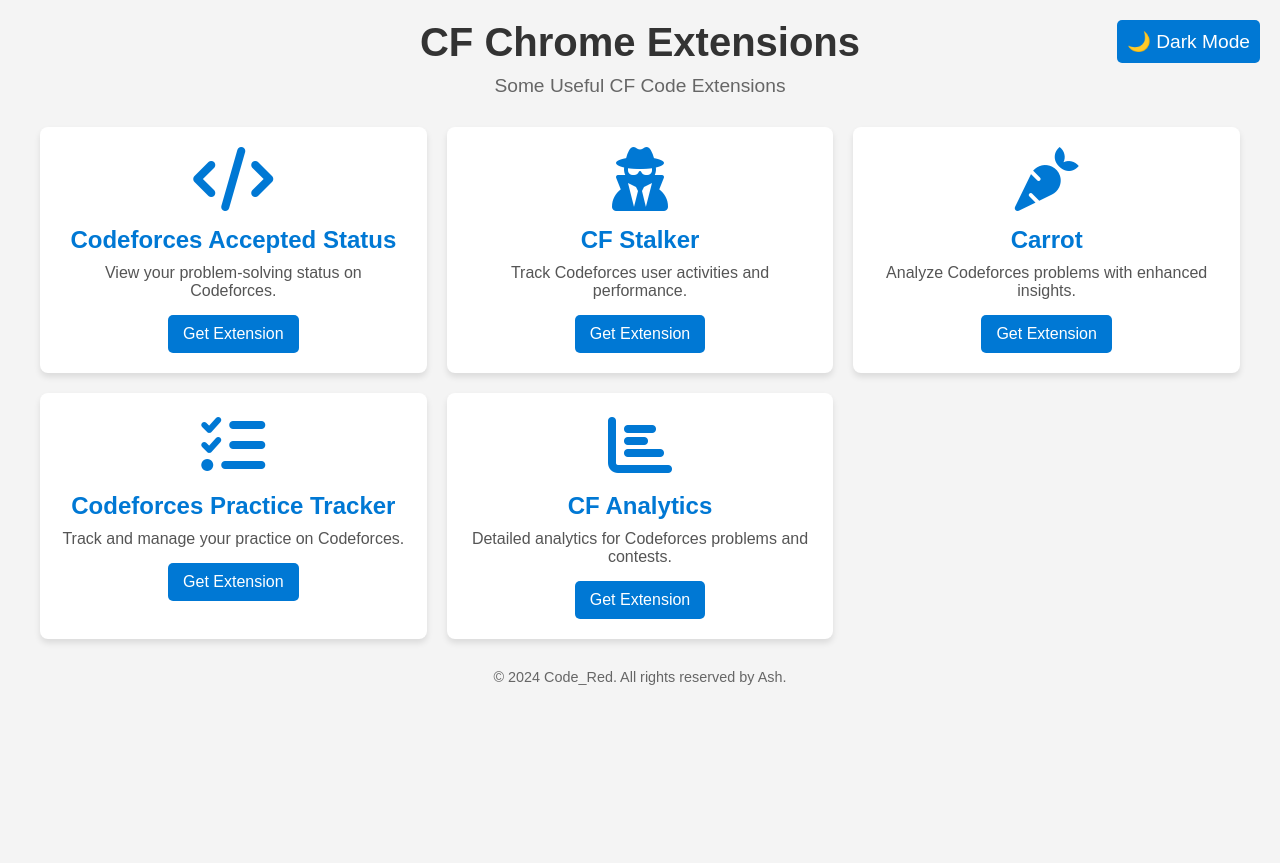
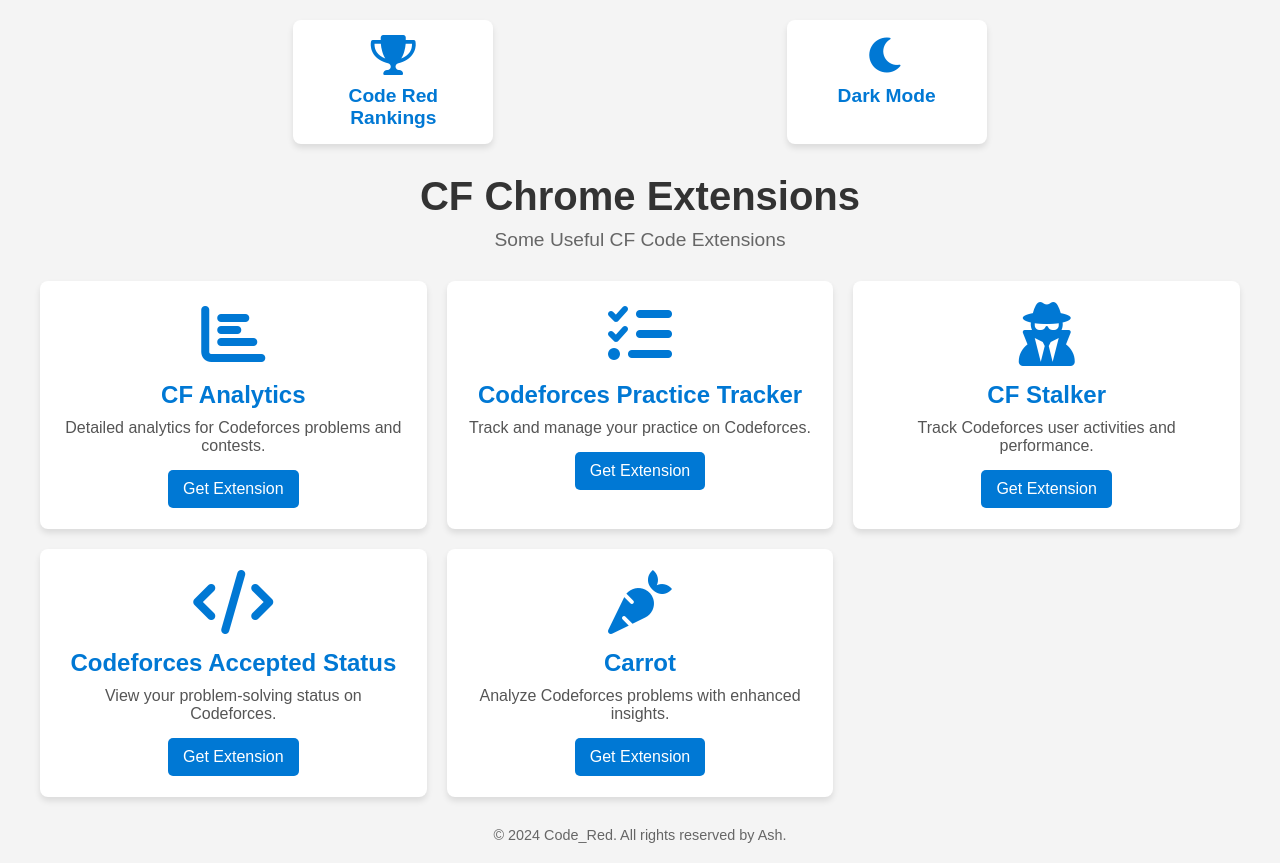
Before and after one commit to Ash-0-0/CF_Extensions, a plain HTML site: page index.html in a window 1280 px wide. Before the commit the page ends 800 px from the top, so only its background shows below. Drawn offline with Linux system fonts and the light colour scheme.

Commit message:
Update index.html

```diff
--- a/index.html
+++ b/index.html
@@ -1,5 +1,6 @@
 <!DOCTYPE html>
 <html lang="en">
+
 <head>
     <meta charset="UTF-8">
     <meta name="viewport" content="width=device-width, initial-scale=1.0">
@@ -24,21 +25,12 @@
         /* Dark Mode Styles */
         body.dark-mode {
             background-color: #333;
-            color: #f4f4f4; /* Ensuring text remains bright in dark mode */
+            color: #f4f4f4;
         }
 
         .dark-mode .card {
             background-color: #444;
-            color: #f4f4f4; /* Keeping card text bright in dark mode */
-        }
-
-        .dark-mode .button {
-            background-color: #0078d4;
-            color: #fff;
-        }
-
-        .dark-mode .button:hover {
-            background-color: #005fa1;
+            color: #f4f4f4;
         }
 
         header {
@@ -57,7 +49,6 @@
             margin-top: 10px;
         }
 
-        /* Ensure header text remains bright in dark mode */
         .dark-mode header h1,
         .dark-mode header p {
             color: #f4f4f4;
@@ -79,14 +70,16 @@
             border-radius: 8px;
             box-shadow: 0 4px 6px rgba(0, 0, 0, 0.1);
             overflow: hidden;
-            transition: transform 0.2s, box-shadow 0.2s;
+            transition: transform 0.2s, box-shadow 0.2s, border 0.2s;
             text-align: center;
             padding: 20px;
+            border: 1px solid transparent; /* Default border */
         }
 
         .card:hover {
             transform: translateY(-5px);
             box-shadow: 0 6px 12px rgba(0, 0, 0, 0.15);
+            border: 1px solid #0078d4; /* Thin blue border on hover */
         }
 
         .card-icon {
@@ -108,7 +101,7 @@
         }
 
         .dark-mode .card-content p {
-            color: #f4f4f4; /* Make sure card text is bright in dark mode */
+            color: #f4f4f4;
         }
 
         .button {
@@ -136,27 +129,70 @@
             color: #ccc;
         }
 
-        /* Dark Mode Toggle Button */
-        .dark-mode-toggle {
-            position: fixed;
-            top: 20px;
-            right: 20px;
-            background-color: #0078d4;
-            color: #fff;
-            border: none;
-            padding: 10px;
-            font-size: 1.2rem;
-            cursor: pointer;
-            border-radius: 5px;
-            transition: background-color 0.3s;
+        .top-buttons-container {
+            display: flex;
+            justify-content: space-evenly;
+            margin-bottom: 30px;
+            flex-wrap: wrap;
+            gap: 20px;
         }
 
-        .dark-mode-toggle:hover {
-            background-color: #005fa1;
+        .top-button-card {
+            background: #fff;
+            border-radius: 8px;
+            box-shadow: 0 4px 6px rgba(0, 0, 0, 0.1);
+            overflow: hidden;
+            transition: transform 0.2s, box-shadow 0.2s;
+            text-align: center;
+            padding: 15px;
+            flex: 1;
+            max-width: 200px;
+            cursor: pointer;
+        }
+
+        .top-button-card:hover {
+            transform: translateY(-5px);
+            box-shadow: 0 6px 12px rgba(0, 0, 0, 0.15);
+        }
+
+        .dark-mode .top-button-card {
+            background-color: #444;
+        }
+
+        .top-button-card h2 {
+            font-size: 1.2rem;
+            color: #0078d4;
+        }
+
+        .dark-mode .top-button-card h2 {
+            color: #f4f4f4;
+        }
+
+        .top-button-card i {
+            font-size: 2.5rem;
+            margin-bottom: 10px;
+            color: #0078d4;
+        }
+
+        .dark-mode .top-button-card i {
+            color: #f4f4f4;
         }
     </style>
 </head>
+
 <body>
+    <!-- Top Buttons as Cards -->
+    <div class="top-buttons-container">
+        <div class="top-button-card" onclick="window.open('https://ash-0-0.github.io/Code_Red_Tracker/', '_blank')">
+            <i class="fas fa-trophy"></i>
+            <h2>Code Red Rankings</h2>
+        </div>
+        <div class="top-button-card" onclick="toggleDarkMode()">
+            <i class="fas fa-moon" id="dark-mode-icon"></i>
+            <h2 id="dark-mode-text">Dark Mode</h2>
+        </div>
+    </div>
+
     <header>
         <h1>CF Chrome Extensions</h1>
         <p>Some Useful CF Code Extensions</p>
@@ -164,11 +200,21 @@
     <main>
         <div class="extension-list">
             <div class="card">
-                <i class="fas fa-code card-icon"></i>
+                <i class="fas fa-chart-bar card-icon"></i>
                 <div class="card-content">
-                    <h2>Codeforces Accepted Status</h2>
-                    <p>View your problem-solving status on Codeforces.</p>
-                    <a href="https://chromewebstore.google.com/detail/codeforces-accepted-statu/lclfamkhegbjgbmaefginodfepckkkme" target="_blank" class="button">Get Extension</a>
+                    <h2>CF Analytics</h2>
+                    <p>Detailed analytics for Codeforces problems and contests.</p>
+                    <a href="https://chromewebstore.google.com/detail/cf-analytics/hhljbjodjdbjbggddjaidojnlmaobcpo"
+                        target="_blank" class="button">Get Extension</a>
+                </div>
+            </div>
+            <div class="card">
+                <i class="fas fa-tasks card-icon"></i>
+                <div class="card-content">
+                    <h2>Codeforces Practice Tracker</h2>
+                    <p>Track and manage your practice on Codeforces.</p>
+                    <a href="https://chromewebstore.google.com/detail/codeforces-practice-track/cnahgdhboflcnojgmeehhhfeoojifonm"
+                        target="_blank" class="button">Get Extension</a>
                 </div>
             </div>
             <div class="card">
@@ -176,7 +222,17 @@
                 <div class="card-content">
                     <h2>CF Stalker</h2>
                     <p>Track Codeforces user activities and performance.</p>
-                    <a href="https://chromewebstore.google.com/detail/cf-stalker/njjefmgmfomkdfkoiimnjbhckbjldihb" target="_blank" class="button">Get Extension</a>
+                    <a href="https://chromewebstore.google.com/detail/cf-stalker/njjefmgmfomkdfkoiimnjbhckbjldihb"
+                        target="_blank" class="button">Get Extension</a>
+                </div>
+            </div>
+            <div class="card">
+                <i class="fas fa-code card-icon"></i>
+                <div class="card-content">
+                    <h2>Codeforces Accepted Status</h2>
+                    <p>View your problem-solving status on Codeforces.</p>
+                    <a href="https://chromewebstore.google.com/detail/codeforces-accepted-statu/lclfamkhegbjgbmaefginodfepckkkme"
+                        target="_blank" class="button">Get Extension</a>
                 </div>
             </div>
             <div class="card">
@@ -184,23 +240,8 @@
                 <div class="card-content">
                     <h2>Carrot</h2>
                     <p>Analyze Codeforces problems with enhanced insights.</p>
-                    <a href="https://chromewebstore.google.com/detail/carrot/gakohpplicjdhhfllilcjpfildodfnnn" target="_blank" class="button">Get Extension</a>
-                </div>
-            </div>
-            <div class="card">
-                <i class="fas fa-tasks card-icon"></i>
-                <div class="card-content">
-                    <h2>Codeforces Practice Tracker</h2>
-                    <p>Track and manage your practice on Codeforces.</p>
-                    <a href="https://chromewebstore.google.com/detail/codeforces-practice-track/cnahgdhboflcnojgmeehhhfeoojifonm" target="_blank" class="button">Get Extension</a>
-                </div>
-            </div>
-            <div class="card">
-                <i class="fas fa-chart-bar card-icon"></i>
-                <div class="card-content">
-                    <h2>CF Analytics</h2>
-                    <p>Detailed analytics for Codeforces problems and contests.</p>
-                    <a href="https://chromewebstore.google.com/detail/cf-analytics/hhljbjodjdbjbggddjaidojnlmaobcpo" target="_blank" class="button">Get Extension</a>
+                    <a href="https://chromewebstore.google.com/detail/carrot/gakohpplicjdhhfllilcjpfildodfnnn"
+                        target="_blank" class="button">Get Extension</a>
                 </div>
             </div>
         </div>
@@ -209,19 +250,23 @@
         <p>&copy; 2024 Code_Red. All rights reserved by Ash.</p>
     </footer>
 
-    <!-- Dark Mode Toggle Button -->
-    <button class="dark-mode-toggle" onclick="toggleDarkMode()">🌙 Dark Mode</button>
-
     <script>
         function toggleDarkMode() {
-            document.body.classList.toggle('dark-mode');
-            const darkModeButton = document.querySelector('.dark-mode-toggle');
-            if (document.body.classList.contains('dark-mode')) {
-                darkModeButton.textContent = '☀️ Light Mode';
+            const body = document.body;
+            const text = document.getElementById('dark-mode-text');
+            const icon = document.getElementById('dark-mode-icon');
+
+            body.classList.toggle('dark-mode');
+
+            if (body.classList.contains('dark-mode')) {
+                text.textContent = 'Light Mode';
+                icon.classList.replace('fa-moon', 'fa-sun');
             } else {
-                darkModeButton.textContent = '🌙 Dark Mode';
+                text.textContent = 'Dark Mode';
+                icon.classList.replace('fa-sun', 'fa-moon');
             }
         }
     </script>
 </body>
+
 </html>
```
